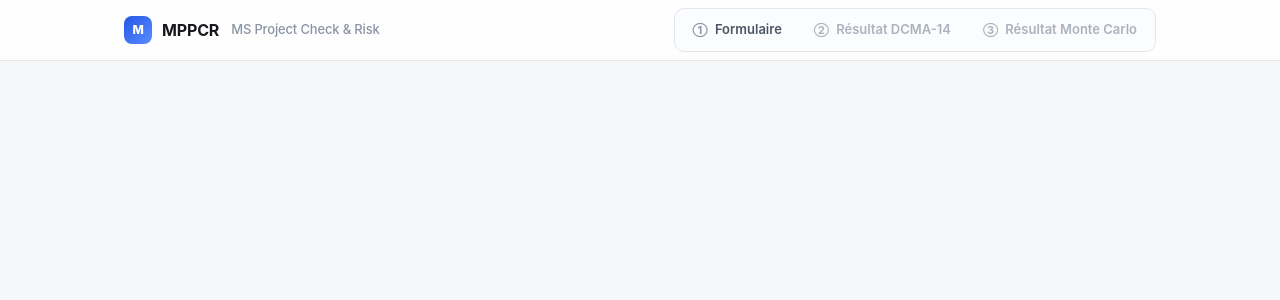
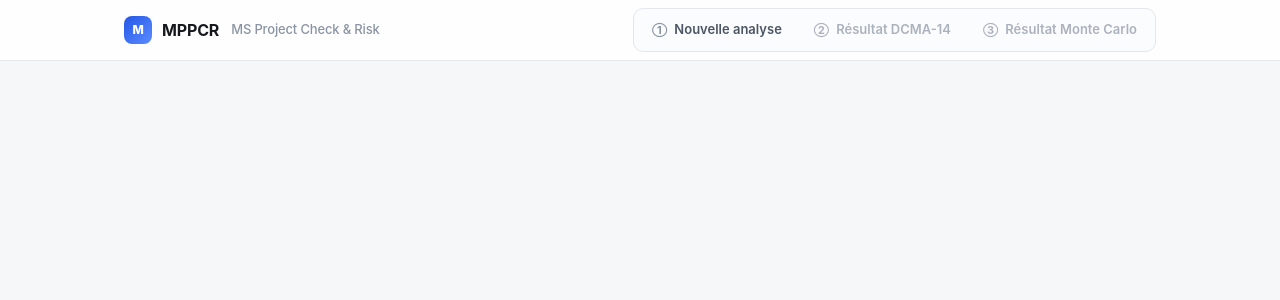
Before and after one commit to drixouuk/mppcr, a Flask app: template templates/result.html in a window 1280 px wide. Shown: the top 300 px of the page. Run offline with Flask 3, Linux system fonts and the light colour scheme; the template is opened without the code that fills it, so the values that code supplies are empty.

Commit message:
Résultat : ne pas perdre l'analyse par un clic sur « Formulaire »
Le résultat naît d'un POST et n'est conservé nulle part : l'onglet de gauche de
la barre de navigation le faisait perdre sans avertissement.

- l'onglet est libellé « Nouvelle analyse » sur la page de résultat (déviation
  assumée de la maquette, qui écrit « Formulaire ») avec une infobulle
  explicite ; sur le formulaire, le libellé reste « Formulaire »
- amélioration progressive : une confirmation rappelle la conséquence
  (relance nécessaire, 1 analyse décomptée) et signale que le bouton Précédent
  ramène au résultat sans relancer. Sans JavaScript, le lien fonctionne
  normalement, rien n'est bloquant

```diff
--- a/templates/result.html
+++ b/templates/result.html
@@ -2,12 +2,16 @@
 
 {% block title %}{{ filename }} — MPPCR{% endblock %}
 
-{# Barre de navigation de la maquette, sans JavaScript : « Formulaire » est un
-   lien réel, chaque résultat obtenu est une ancre vers sa section. Un résultat
-   non demandé dans cette requête reste affiché mais inerte. #}
+{# Barre de navigation de la maquette, sans JavaScript : chaque résultat obtenu
+   est une ancre vers sa section, et un résultat non demandé dans cette requête
+   reste affiché mais inerte. L'onglet de gauche ramène au formulaire — c'est un
+   abandon du résultat affiché, donc il est libellé explicitement « Nouvelle
+   analyse » ici (et non « Formulaire ») et confirmé en JavaScript quand le
+   navigateur l'exécute. #}
 {% block tabs %}
   {% set kinds = results|map(attribute='kind')|list %}
-  <a class="tab" href="{{ url_for('index') }}"><span class="n">①</span> Formulaire</a>
+  <a class="tab" id="tab-form" href="{{ url_for('index') }}"
+     title="Quitter ce résultat : l’analyse devra être relancée pour être réaffichée"><span class="n">①</span> Nouvelle analyse</a>
   {% if 'dcma' in kinds %}
     <a class="tab" href="#dcma"{% if kinds[0] == 'dcma' %} aria-current="location"{% endif %}><span class="n">②</span> Résultat DCMA-14</a>
   {% else %}
@@ -356,4 +360,24 @@
   </div>
 {% endfor %}
 </section>
+
+{# Garde-fou : un clic accidentel sur « Nouvelle analyse » ferait perdre le
+   résultat affiché (il naît d'un POST, il n'est conservé nulle part).
+   Amélioration progressive uniquement : sans JavaScript, le lien fonctionne
+   normalement et le formulaire reste utilisable. #}
+<script>
+  (function () {
+    var link = document.getElementById("tab-form");
+    if (!link || !window.confirm) return;
+    link.addEventListener("click", function (ev) {
+      var ok = window.confirm(
+        "Quitter ce résultat ?\n\n" +
+        "L’analyse affichée ne sera plus accessible : il faudra la relancer sur le même fichier " +
+        "(1 analyse décomptée de votre quota).\n\n" +
+        "Le bouton Précédent du navigateur permet de revenir à ce résultat sans relancer l’analyse."
+      );
+      if (!ok) ev.preventDefault();
+    });
+  })();
+</script>
 {% endblock %}
```
